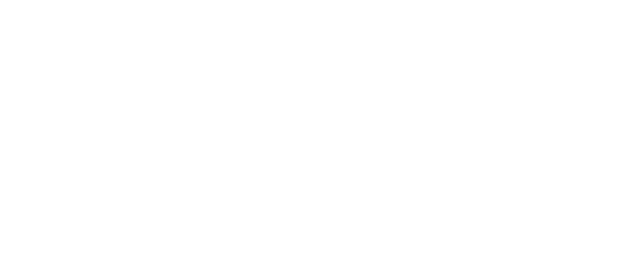
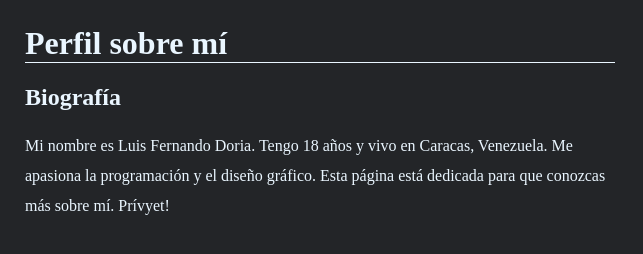
Before and after one commit to luis123doria/aboutme-github, a plain HTML site: page index.html in a window 1280 px wide. Shown: the whole page, without its empty margins (0-643 px from the left). Drawn offline with Linux system fonts and the light colour scheme.

Commit message:
Agregada la seccion de Biografia

```diff
--- a/index.css
+++ b/index.css
@@ -0,0 +1,22 @@
+body {
+	background-color: #232528;
+	font-family: Montserrat;
+	margin: 25px;
+}
+
+h1 {
+	color: #EAF6FF;
+	font-weight: bolder;
+	border-bottom: 1px solid #eaf6ff;
+	width: 48%;
+}
+
+.info {
+	color: #EAF6FF;
+	font-weight: 300;
+	width: 48%;
+}
+
+.info p {
+	line-height: 30px;
+}
--- a/index.html
+++ b/index.html
@@ -7,6 +7,17 @@
 	<title>Práctica Git</title>
 </head>
 <body>
+	<div class="biografia">
+		<h1>Perfil sobre mí</h1>
+
+		<div class="info">
+			<h2>Biografía</h2>
+			<p>Mi nombre es Luis Fernando Doria. Tengo 18 años y vivo en Caracas, Venezuela.
+			Me apasiona la programación y el diseño gráfico. Esta página está dedicada para que conozcas más sobre mí. Prívyet!</p>
+		</div>
+	</div>
+
+
 
 </body>
 </html>
```
